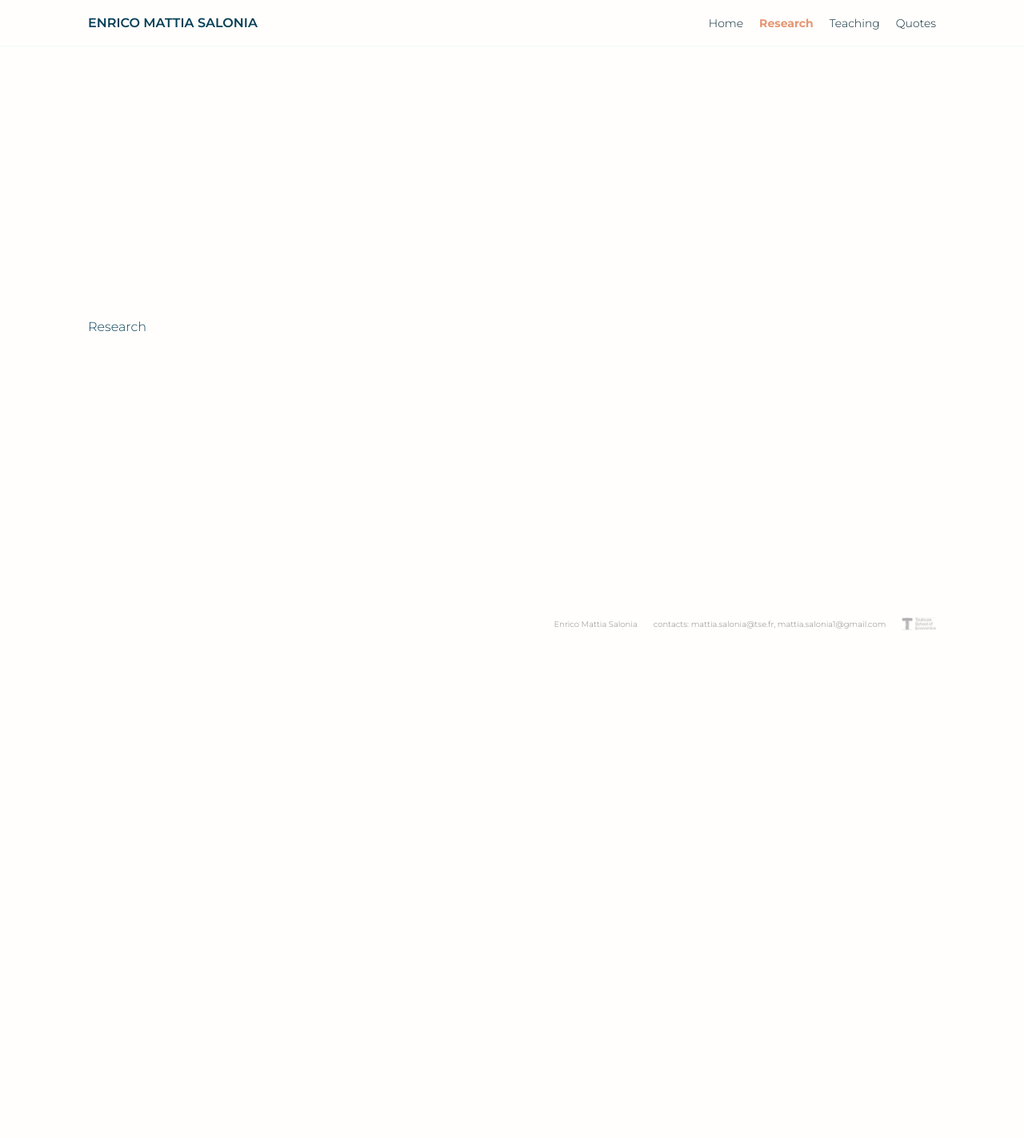
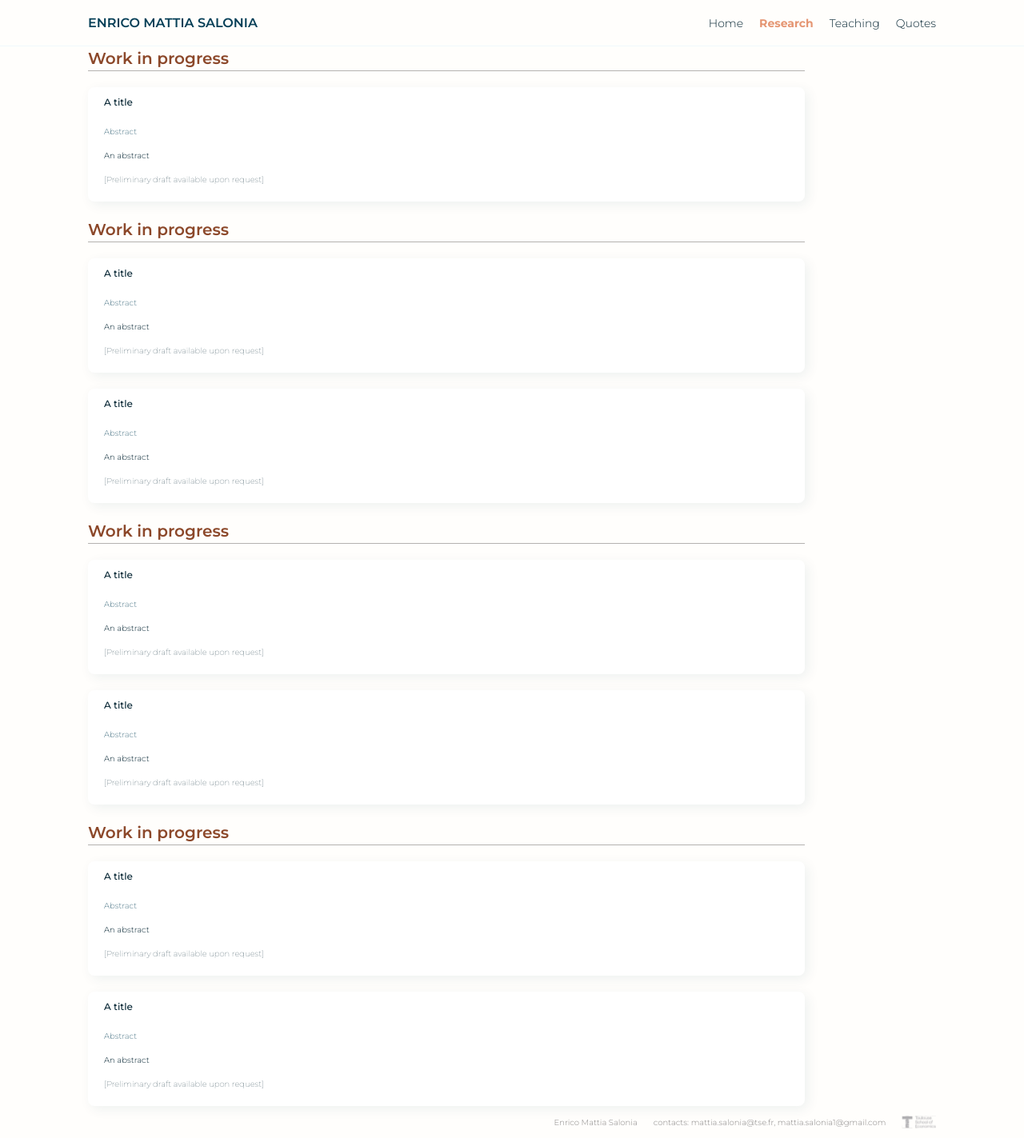
Before and after one commit to lollo-santucci/enrico-mattia-salonia, a Next.js app: page /research in a window 1280 px wide. Shown: the whole page at 80% size. Before the commit the page ends 800 px from the top, so only its background shows below. Built offline with nearby package versions, Linux system fonts and the light colour scheme.

Commit message:
add research page content

```diff
--- a/src/app/page.tsx
+++ b/src/app/page.tsx
@@ -1,5 +1,5 @@
-import Img from "../components/molecules/Img/Img";
-import Link from "../components/atoms/Link/Link";
+import Img from "@/components/molecules/Img/Img";
+import Link from "@/components/atoms/Link/Link";
 
 export default function Home() {
   return (
--- a/src/app/research/page.tsx
+++ b/src/app/research/page.tsx
@@ -1,7 +1,23 @@
+import PageSection from "@/components/atoms/PageSection/PageSection";
+import SectionTitle from "@/components/atoms/SectionTitle/SectionTitle";
+import CardExtended from "@/components/organisms/CardExtended/CardExtended";
+
 export default function Research() {
   return (
     <main className="main col">
-        <h1>Research</h1>
+      <PageSection>
+        <SectionTitle text="Work in progress"/>
+        <CardExtended title="A title" abstract="An abstract"/>
+        <SectionTitle text="Work in progress"/>
+        <CardExtended title="A title" abstract="An abstract"/>
+        <CardExtended title="A title" abstract="An abstract"/>
+        <SectionTitle text="Work in progress"/>
+        <CardExtended title="A title" abstract="An abstract"/>
+        <CardExtended title="A title" abstract="An abstract"/>
+        <SectionTitle text="Work in progress"/>
+        <CardExtended title="A title" abstract="An abstract"/>
+        <CardExtended title="A title" abstract="An abstract"/>
+      </PageSection>
     </main>
   );
 }
```
